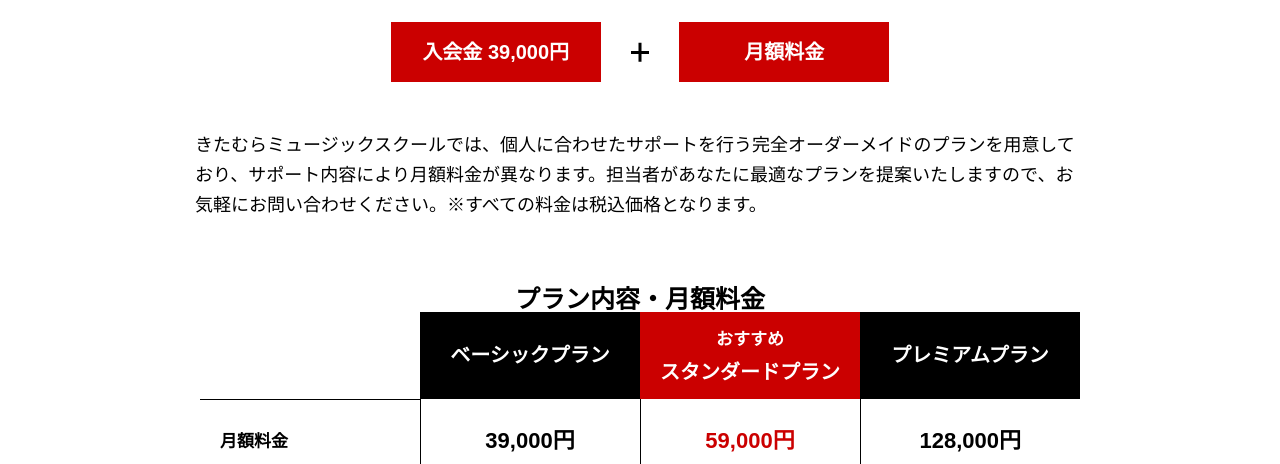
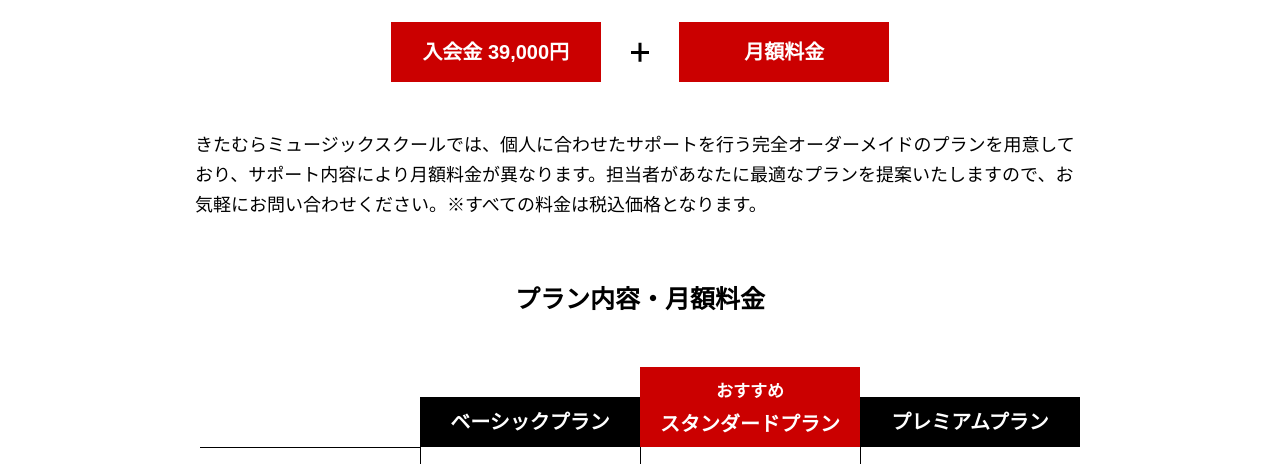
Before and after one commit to appin52/genki-musicschool, a plain HTML site: page plan.html in a window 1280 px wide. Shown: the part 488-952 px from the top of the page. Drawn offline with nearby package versions, Linux system fonts and the light colour scheme.

Commit message:
仮完成

```diff
--- a/plan.html
+++ b/plan.html
@@ -86,28 +86,31 @@
                         </div>
                         <div class="plan__main-plan plan__plan">
                             <h2 class="c-text-center">プラン内容・月額料金</h2>
-                            <!-- table -->
+
                             <div class="plan__table-scroll ">
 
+                                <!-- table -->
                                 <table class="plan__plan-table">
 
+                                    <!-- ヘッダー-->
                                     <thead class="plan__table-header">
-                                        <!-- ヘッダー-->
                                         <tr>
-                                            <th class="plan__table-cell plan__table-empty"></th>
+                                            <th rowspan="2" class="plan__table-cell plan__table-empty"></th>
+                                            <th></th>
+                                            <th rowspan="2" class="plan__table-cell plan__table-header c-bg-red plan__table-recommend">
+                                                <h4><span>おすすめ</span><br>スタンダード<br class="pc_none">プラン</h4>
+                                            </th>
+                                            <th></th>
+                                        </tr>
+                                        <tr>
                                             <th class="plan__table-cell plan__table-header c-bg-black plan__table-normal">
                                                 <h4>ベーシック<br class="pc_none">プラン</h4>
-                                            </th>
-                                            <th class="plan__table-cell plan__table-header c-bg-red plan__table-recommend">
-                                                <h4><span>おすすめ</span><br>スタンダード<br class="pc_none">プラン</h4>
                                             </th>
                                             <th class="plan__table-cell plan__table-header c-bg-black plan__table-normal">
                                                 <h4>プレミアム<br class="pc_none">プラン</h4>
                                             </th>
                                         </tr>
-
                                     </thead>
-
 
                                     <tbody class="plan__plan-table-body">
                                         <!-- ボディ-->
@@ -229,7 +232,9 @@
                                         </tr>
 
                                     </tbody>
+
                                 </table>
+
                             </div>
                         </div>
                         <div class="plan__plan-plz-contact">
--- a/scss/object/project/_p-plan.scss
+++ b/scss/object/project/_p-plan.scss
@@ -130,6 +130,7 @@
     width: 100%;
     border-collapse: collapse;
     table-layout: fixed;
+    margin-top: 5.5rem;
     @include sp {
         min-width: 67rem; // 4列 × 16.75rem = 67rem
     }
@@ -138,14 +139,12 @@
 
 // ヘッダー
 .plan__table-header{
-    // width: 100%;
-    margin-top: 5.5rem;
 
     th{
         text-align: center;
         vertical-align: middle;
-        height: 8.5rem;
-        padding: 1rem 0.5rem;
+        // padding: 1rem 0.5rem;
+        padding: 0.1rem;
 
         @include sp {
             width: 16.75rem;
@@ -170,12 +169,11 @@
 
 .plan__table-recommend {
     height: 8rem;
-    padding: 0.65rem 0.5rem 0.65rem 0.5rem;
     border:none;
+
 
     @include sp {
         height: 9rem;
-        padding: 0.7rem 0.5rem 0.5rem 0.5rem;
     }
     span {
         @include text-style(1.7rem, calc(33/17));
```
Also changed, not shown: css/style.css, 1 other file.
